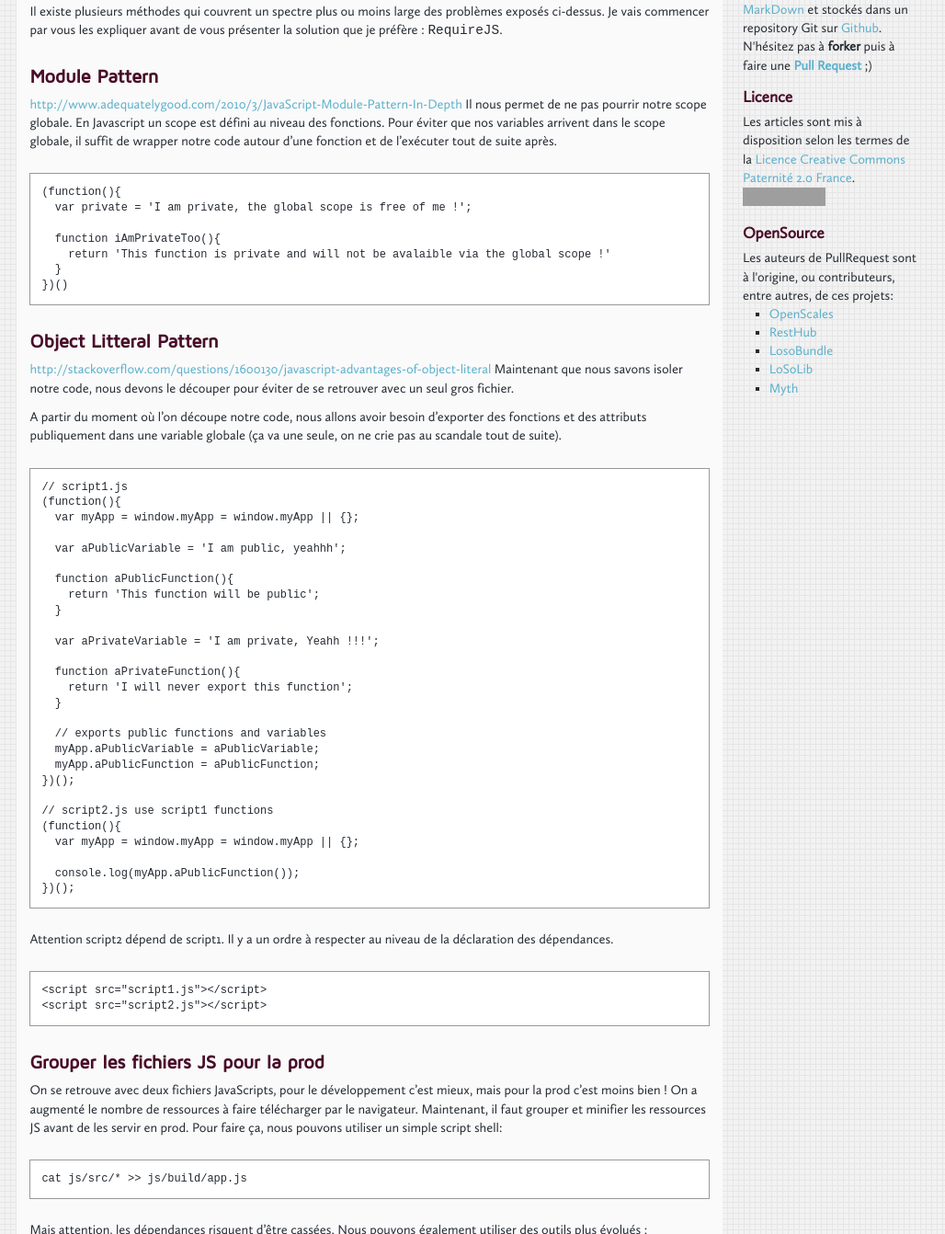
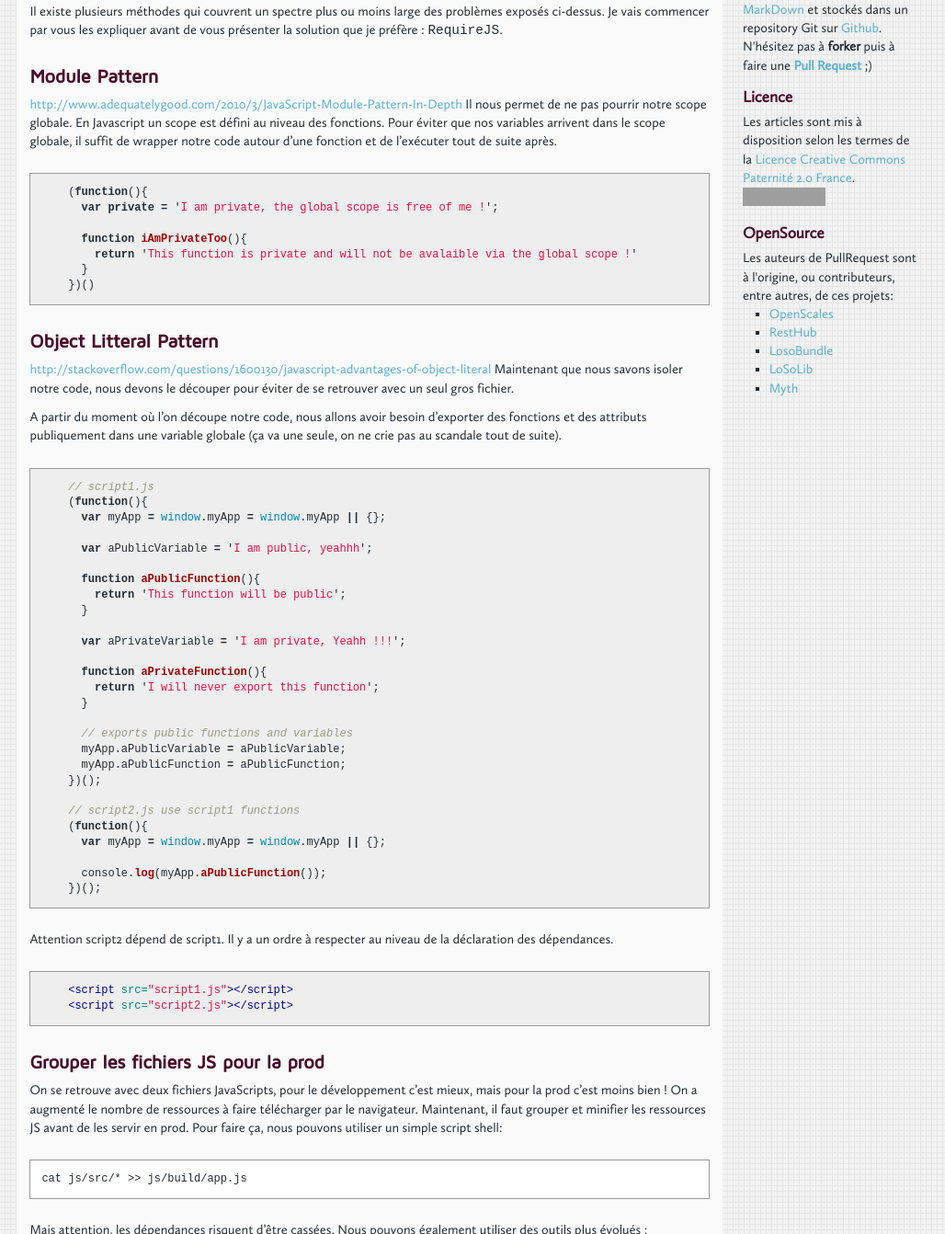
Before and after one commit to pullrequest/pullrequest.github.com, a Jekyll site: the page built from _posts/2012-01-04-requirejs.markdown, in a window 1280 px wide and 1400 px high, scrolled down 266 px, cut to the strip 58-1400 px from the top of the window. Shown: the whole strip at 92% size, without its empty margins (132-1160 px from the left). Built offline with Jekyll 4.4.1, drawn with Linux system fonts in a browser that asks for light colours; nearby versions of some CDN libraries; comment, search, counter and statistics services are not loaded; some of the changed text lies outside the part shown; grey boxes are pictures that could not be loaded.

Commit message:
Add highlight

```diff
--- a/_posts/2012-01-04-requirejs.markdown
+++ b/_posts/2012-01-04-requirejs.markdown
@@ -17,6 +17,7 @@ Module Pattern
 <http://www.adequatelygood.com/2010/3/JavaScript-Module-Pattern-In-Depth>
 Il nous permet de ne pas pourrir notre scope globale. En Javascript un scope est défini au niveau des fonctions. Pour éviter que nos variables arrivent dans le scope globale, il suffit de wrapper notre code autour d'une fonction et de l'exécuter tout de suite après.
 
+{% highlight javascript %}
     (function(){
       var private = 'I am private, the global scope is free of me !';
 
@@ -24,7 +25,7 @@ Il nous permet de ne pas pourrir notre scope globale. En Javascript un scope est
         return 'This function is private and will not be avalaible via the global scope !'
       }
     })()
-
+{% endhighlight %}
 
 Object Litteral Pattern
 -----------------------
@@ -33,6 +34,7 @@ Maintenant que nous savons isoler notre code, nous devons le découper pour évi
 
 A partir du moment où l'on découpe notre code, nous allons avoir besoin d'exporter des fonctions et des attributs publiquement dans une variable globale (ça va une seule, on ne crie pas au scandale tout de suite).
 
+{% highlight javascript %}
     // script1.js
     (function(){
       var myApp = window.myApp = window.myApp || {};
@@ -60,11 +62,14 @@ A partir du moment où l'on découpe notre code, nous allons avoir besoin d'expo
 
       console.log(myApp.aPublicFunction());
     })();
+{% endhighlight %}
 
 Attention script2 dépend de script1. Il y a un ordre à respecter au niveau de la déclaration des dépendances.
 
+{% highlight html %}
     <script src="script1.js"></script>
     <script src="script2.js"></script>
+{% endhighlight %}
 
 Grouper les fichiers JS pour la prod
 ------------------------------------
@@ -104,6 +109,7 @@ RequireJS est actuellement la solution mise en avant par :
 
 Voici un exemple de code de RequireJS, suivez les commentaires pour les explications.
 
+{% highlight javascript %}
     /* js/script1.js */
     define(
       id, /* (optionnel) */
@@ -133,6 +139,7 @@ Voici un exemple de code de RequireJS, suivez les commentaires pour les explicat
     },['js/script1'], function(script1){
         console.log(script.publicFunction());
     })
+{% endhighlight %}
 
 Reprenons l'exemple précédent tout doucement.
 
@@ -145,6 +152,7 @@ RequireJs définie deux notions : `define` et `require`. Simple non :D
 
 Si nous prenons l'exemple d'un module simple.
 
+{% highlight javascript %}
     define([
         'jquery',
         'underscore',
@@ -156,17 +164,20 @@ Si nous prenons l'exemple d'un module simple.
 
       return { /* your public variables and functions here */ }
     });
+{% endhighlight %}
 
 Je n'ai pas spécifier l'ID, RequireJs va s'en occuper pour moi et je vous conseil de faire de même. Votre code sera réutilisable plus facilement.
 
 Dans mon module, j'ai spécifié une liste de dépendances.
 
+{% highlight javascript %}
     [
       'jquery',
       'underscore',
       'js/myScript',
       ...
     ]
+{% endhighlight %}
 
 Nous remarquons que pour myScript, le nom de la dépendance correspond à son chemin sans l'extension. Nous verrons par la suite comment configurer RequireJS afin de donner des chemins raccourcis (comme pour jQuery et underscore).
 
@@ -184,6 +195,7 @@ RequireJs va s'occuper de charger les dépendances des dépendances, ... et au f
 
 Maintenant c'est sympa nous avons défini des modules, mais il nous manque un point d'entrée à notre application. C'est le rôle de `require` de faire ça. `require` va charger dynamiquement un module, puis ses dépendances, puis appeler la fonction passée en dernier paramètre.
 
+{% highlight javascript %}
     require({
       paths: {
         jquery: 'js/libs/jquery-1.7.1.min',
@@ -194,16 +206,19 @@ Maintenant c'est sympa nous avons défini des modules, mais il nous manque un po
         $('#myID').text('Loaded ' + script1.publicFunction());
       });
     })
+{% endhighlight %}
 
 
 ### Configurer RequireJS
 
 Comme vous l'avez remarqué le premier paramètre de requireJS est un objet de configuration :
 
+{% highlight javascript %}
     paths: {
       jquery: 'js/libs/jquery-1.7.1.min',
       underscore: 'js/libs/underscore-min'
     }
+{% endhighlight %}
 
 Le paramètre `paths` nous permet de définir l'emplacement des librairies utilisées
 
@@ -221,6 +236,7 @@ C'est le rôle de la configuration `paths: { jquery: 'js/libs/jquery-1.7.1.min',
 
 Il faut rajouter dans le HTML les balises `script` pour RequireJS et notre bootstrap.js (celui faisant appel à toute nos dépendances) afin que le navigateur charge notre application.
 
+{% highlight html %}
     <html>
         <head>...</head>
         <body>
@@ -229,6 +245,7 @@ Il faut rajouter dans le HTML les balises `script` pour RequireJS et notre boots
           <script src="bootstrap.js"></script>
         </body>
     </html>
+{% endhighlight %}
 
 RequireJS rajoutera les dépendances chargées via des balises script dans
 le head et le navigateur les chargera automatiquement. Si la dépendance
@@ -248,6 +265,7 @@ RequireJS arrive avec un [script de build](https://github.com/jrburke/r.js/) qui
 
 Si on appelle r.js avec le paramètre -o et en lui spécifiant un fichier de configuration : `r.js -o build.js`. r.js va parcourir l'ensemble des scripts et les minifier, puis va parcourir nos dépendances afin de les grouper. Les fichiers résultant seront placés dans un nouveau répertoire afin de ne pas écraser les sources.
 
+{% highlight javascript %}
     ({
         appDir: './src',    /* Repertoire des sources */
         baseUrl: ".",       /* Le repertoire racine */
@@ -258,6 +276,7 @@ Si on appelle r.js avec le paramètre -o et en lui spécifiant un fichier de con
         optimizeCss: "standard.keepLines", /* On va même optimiser les CSS */
         dirExclusionRegExp: /node_modules|test|build/ /* on va exclure du processus de build certain repertoires. */
     })
+{% endhighlight %}
 
 Le fichier bootstrap.js du réperoire build contiendra l'ensemble de notre code js minifié.
 
@@ -293,9 +312,11 @@ Et voici une comparaisons des implémentations en terme de taille
 
 Si vous utilisez Almond qui ne fait pas de chargement dynamique, vous aurez besoin en prod de remplacer 'RequireJS + votre code' par un seul fichier minifié contenant tout.
 
+{% highlight html %}
     - <script src="require.js"></script>
     - <script src="boostrap.js"></script>
     + <script src="almond-and-bootstrap.js"></script>
+{% endhighlight %}
 
 Pour cela vous pouvez :
 
@@ -309,6 +330,7 @@ Avec RequireJS et son plugin text vous avez la chance, de ne plus jamais écrire
 Voici un exemple de module RequireJS avec une dépendance texte (regardez
 le préfixe text!) :
 
+{% highlight javascript %}
     /* bootstrap.js */
     require([
       'jquery',
@@ -327,13 +349,16 @@ le préfixe text!) :
         });
       });
     })
+{% endhighlight %}
 
 Et voici le template en HTML utilisant le [micro templating underscore](http://documentcloud.github.com/underscore/#template)
 
-    /* views/template.html */
+{% highlight javascript %}
+    <!-- views/template.html -->
     <div class="personn">
         <p>My name is <%= firstName %> <%= lastName %></p>
     </div>
+{% endhighlight %}
 
 Si on faisait tourner le script de build r.js on obtiendrait dans le même fichier :
 
```
